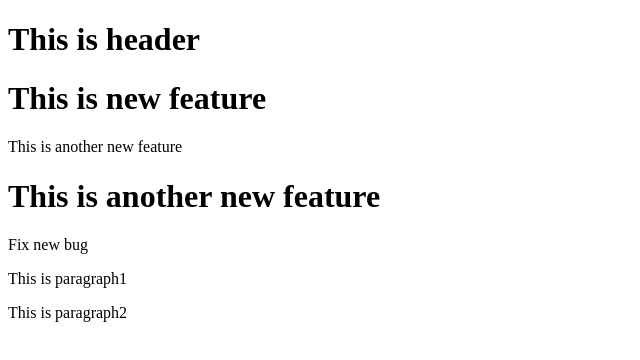
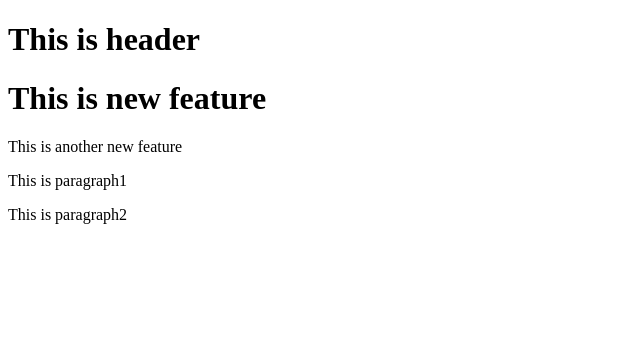
Before and after one commit to terklnwza007/sample_git2, a plain HTML site: page index.html in a window 1280 px wide. Shown: the whole page, without its empty margins (0-640 px from the left). Drawn offline with Linux system fonts and the light colour scheme.

Commit message:
another new feature

```diff
--- a/index.html
+++ b/index.html
@@ -12,9 +12,6 @@
 
 <p>This is another new feature</p1>
 
-<h1>This is another new feature</h1>
-<p>Fix new bug</p>
-
 <p>This is paragraph1</p>
 
 <p>This is paragraph2</p>
```
